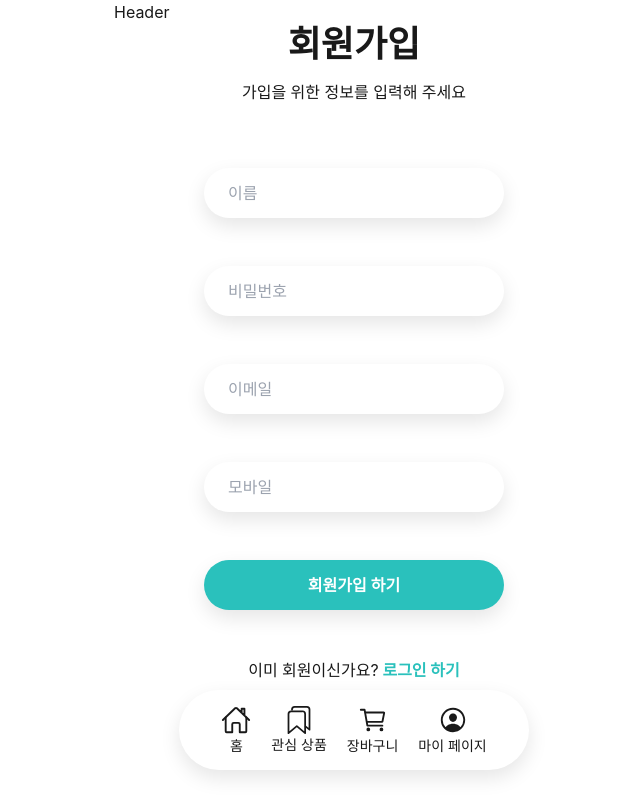
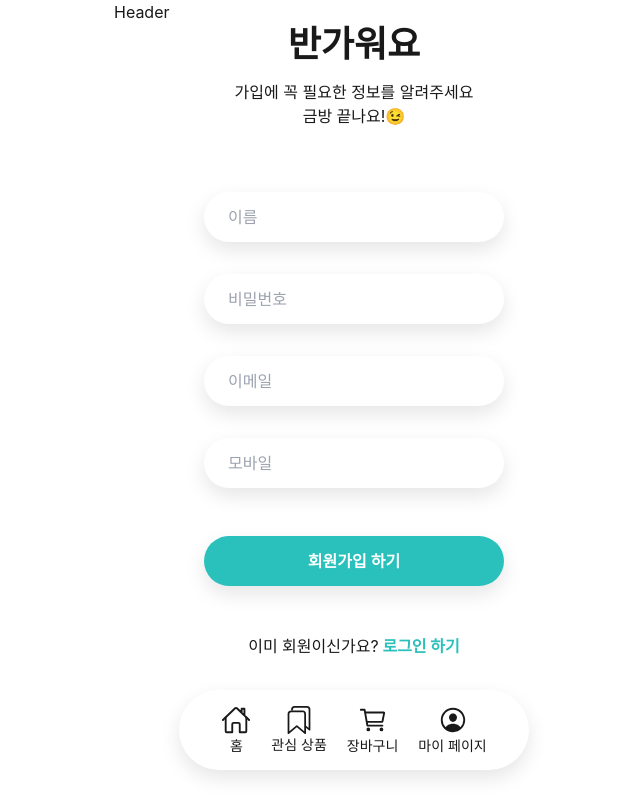
Before and after one commit to whtmdgn1409/Mini-Project-6-FE, a React (Vite) app: page /signin in a window 1280 px wide. Shown: the whole page, without its empty margins (286-926 px from the left). Built offline with nearby package versions, Linux system fonts and the light colour scheme; a web font is replaced by a local one.

Commit message:
[#8] Feat: 회원가입 필수 정보 창 마크업 수정

```diff
--- a/src/pages/SignInPage/index.tsx
+++ b/src/pages/SignInPage/index.tsx
@@ -5,10 +5,12 @@ type Props = {};
 const SignInPage = (props: Props) => {
   const navigate = useNavigate();
   return (
-    <section>
-      <h1 className='text-4xl font-bold text-center'>회원가입</h1>
+    <section className='w-[300px] m-auto'>
+      <h1 className='text-4xl font-bold text-center'>반가워요</h1>
       <p className='text-center mt-4 mw-lGray'>
-        가입을 위한 정보를 입력해 주세요
+        가입에 꼭 필요한 정보를 알려주세요
+        <br />
+        금방 끝나요!😉
       </p>
       <form className='flex-col mt-16 text-center'>
         <div>
@@ -19,7 +21,7 @@ const SignInPage = (props: Props) => {
             placeholder='이름'
           />
         </div>
-        <div className='mt-12'>
+        <div className='mt-8'>
           <label htmlFor='password'></label>
           <input
             type='password'
@@ -27,7 +29,7 @@ const SignInPage = (props: Props) => {
             placeholder='비밀번호'
           />
         </div>
-        <div className='mt-12'>
+        <div className='mt-8'>
           <label htmlFor='text'></label>
           <input
             type='email'
@@ -35,7 +37,7 @@ const SignInPage = (props: Props) => {
             placeholder='이메일'
           />
         </div>
-        <div className='mt-12'>
+        <div className='mt-8'>
           <label htmlFor='mobile'></label>
           <input
             type='text'
```
